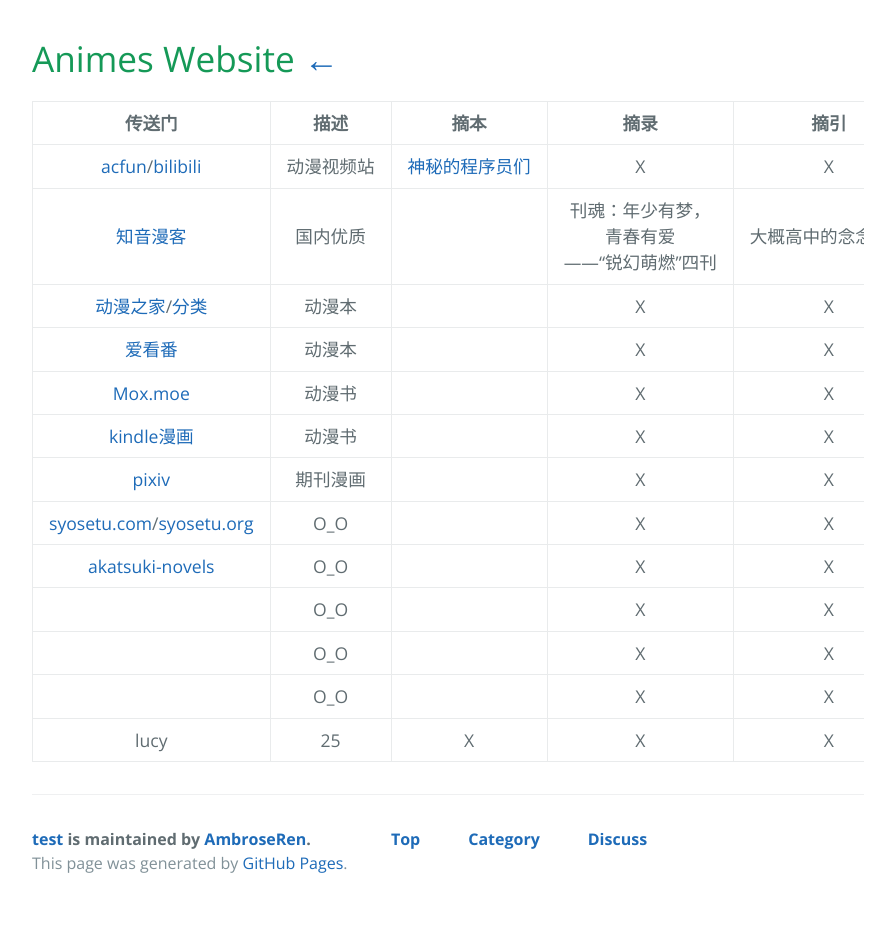
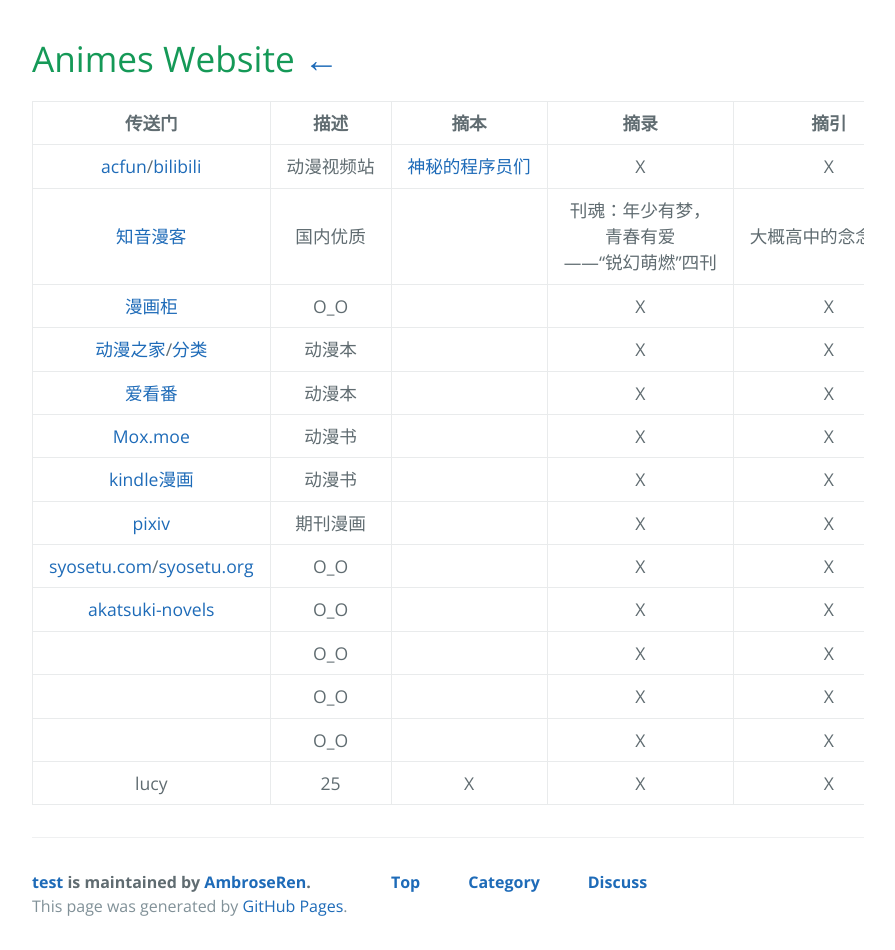
Before and after one commit to AmbroseRen/test, a Jekyll site: the page built from Art/Animes/index.md, in a window 1280 px wide. Shown: the whole page, without its empty margins (192-1087 px from the left). Built offline with Jekyll 4.4.1, drawn with Linux system fonts in a browser that asks for light colours; our own code applies the rules of GitHub Pages for plain Markdown files; the repository's description, which GitHub fills in, is left out; before the commit the page ends 907 px from its top, so only the background shows below that.

Commit message:
Update index.md

```diff
--- a/Art/Animes/index.md
+++ b/Art/Animes/index.md
@@ -4,6 +4,7 @@
 |:---:|:---:|:---:|:---:|:---:|
 | [acfun](https://www.acfun.cn/)/[bilibili](https://www.bilibili.com) | 动漫视频站 | [神秘的程序员们](https://code2048.com/series/betacat/) | X | X |
 | [知音漫客](https://m.zymk.cn/) | 国内优质 | []() | 刊魂：年少有梦，青春有爱——“锐幻萌燃”四刊 | 大概高中的念念不忘 |
+| [漫画柜](https://www.manhuagui.com/) | O_O | []() | X | X |
 | [动漫之家](https://www.dmzj.com/)/[分类](http://manhua.dmzj.com/tags/category_search/0-0-0-all-0-1-0-1.shtml) | 动漫本 | []() | X | X |
 | [爱看番](http://www.ikanfan.com/) | 动漫本 | []() | X | X |
 | [Mox.moe](http://vol.moe/) | 动漫书 | []() | X | X |
```
